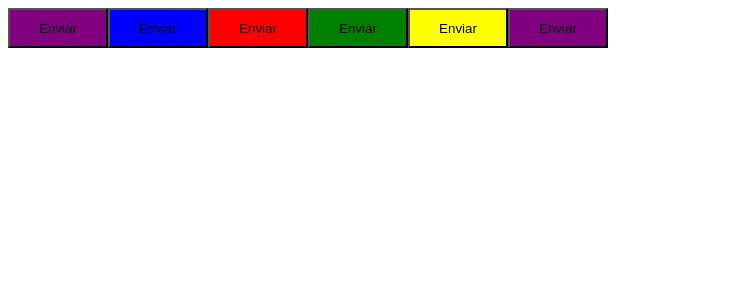
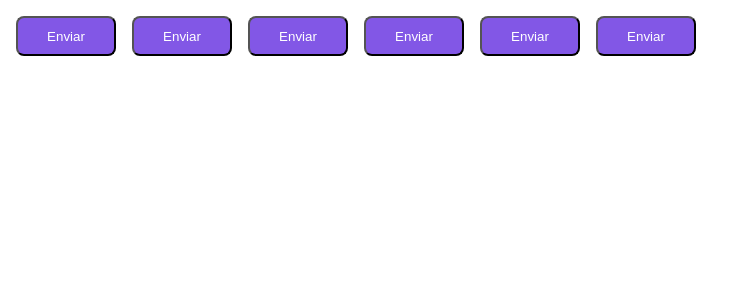
Before and after one commit to dkzord/IgniteTimer, a React (Vite) app: page / in a window 1280 px wide. Shown: the top 300 px of the page, without its empty margins (0-751 px from the left). Built offline with nearby package versions, Linux system fonts and the light colour scheme.

Commit message:
feat: overwriting the styled-components library

```diff
--- a/src/App.tsx
+++ b/src/App.tsx
@@ -1,13 +1,15 @@
+import { ThemeProvider } from 'styled-components';
 import { Button } from './components/Button';
+import { defaultTheme } from './styles/themes/default';
 
 export function App() {
   return (
-  <div>
+  <ThemeProvider theme={defaultTheme}>
     <Button variant="primary" />
     <Button variant="secondary"/>
     <Button variant="danger"/>
     <Button variant="success"/>
     <Button variant="warning"/>
     <Button/>
-  </div>)
+  </ThemeProvider>)
 }
--- a/src/components/Button/styles.ts
+++ b/src/components/Button/styles.ts
@@ -1,4 +1,4 @@
-import  styled  from 'styled-components';
+import  styled, { css }  from 'styled-components';
 import { ButtonVariant } from './typings';
 
 interface ButtonProps {
@@ -14,11 +14,20 @@ const buttonVariants = {
 }
 
 export const Button = styled.button<ButtonProps>`
-  width: 100px;
-  height: 40px;
+  cursor: pointer;
+  width: 6.25rem;
+  height: 2.5rem;
+  border-radius: 0.5rem;
+  margin: 0.5rem;
 
-  background-color: ${props => buttonVariants[props.variant]};
-  /* ${props => {
-    return `background-color: ${buttonVariants[props.variant]};`
-  }} */
+  background-color: ${props => props.theme.primary};
+  color: ${props => props.theme.white};
+
+  /* background-color: ${props => buttonVariants[props.variant]};
+  ${props => {
+    return css`
+      background-color: ${buttonVariants[props.variant]};
+    `
+  }}
+  */
 `;
--- /dev/null
+++ b/src/styles/themes/default.ts
@@ -0,0 +1,5 @@
+export const defaultTheme = {
+  white: '#fff',
+  primary: '#8257e6',
+  secondary: 'orange',
+}
```
Also changed, not shown: src/@types/styles.d.ts (added, +8 -0 lines), src/components/Button/typings.d.ts (renamed from src/components/Button/typings.ts).
